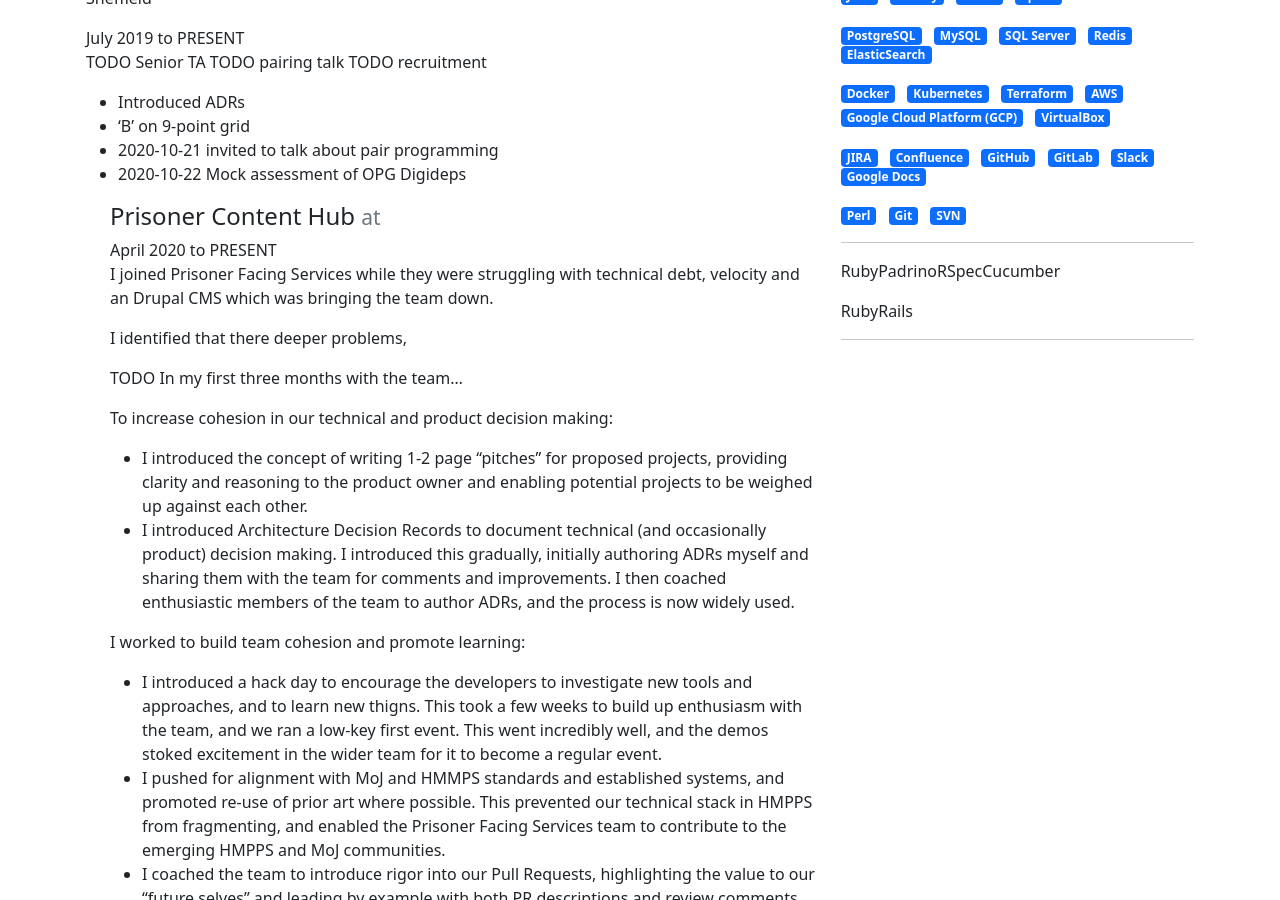
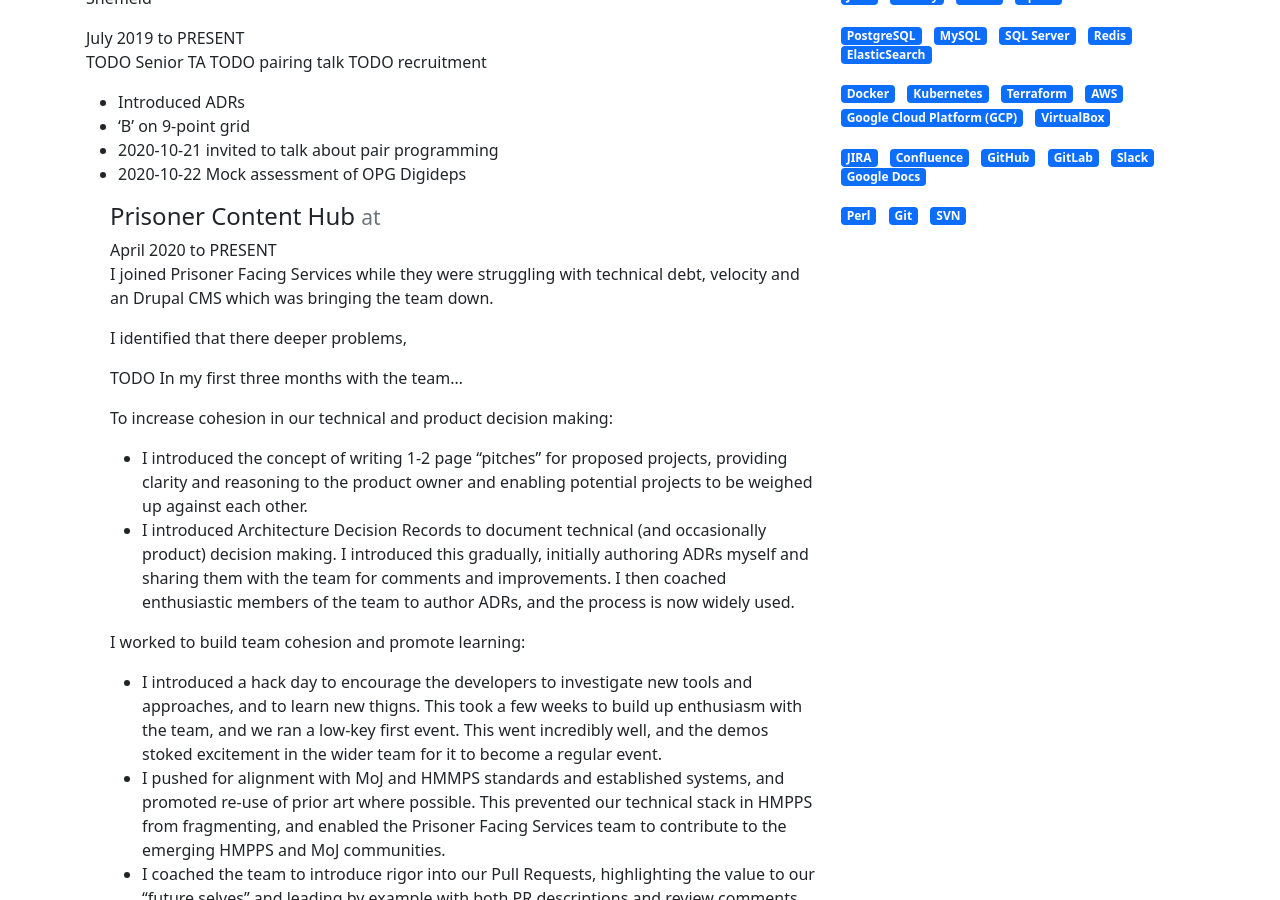
Before and after one commit to spikeheap/cv, a Jekyll site: the page built from index.markdown, in a window 1280 px wide and 900 px high, scrolled down 368 px. Built offline with Jekyll 4.4.1, drawn with Linux system fonts in a browser that asks for light colours.

Commit message:
Remove unfinished skill-grouping output for now

```diff
--- a/_includes/skills.html
+++ b/_includes/skills.html
@@ -11,26 +11,4 @@
   </ul>
 {% endfor %}
 
-{% assign all_role_skills = site.roles | map: "skills" | compact %}
-{% assign all_project_skills = site.projects | map: "skills" | compact %}
-
-{% assign all_skill_groups = all_role_skills  %}
-
-{% assign deduped_skills = {}  %}
-{% for skill_hash in all_skill_groups %}
-
-{% endfor %}
-
-<hr/>
-{% for skill_hash in all_skill_groups %}
-  {{ skill_hash.first }}
-  <ul class="list-inline">
-    {% for skill in skill_hash[1] %}
-    <li class="list-inline-item">
-      <span class="badge bg-primary">{{ skill }}</span>
-    </li>
-    {% endfor %}
-  </ul>
-{% endfor %}
-<hr/>
 </div>
```
